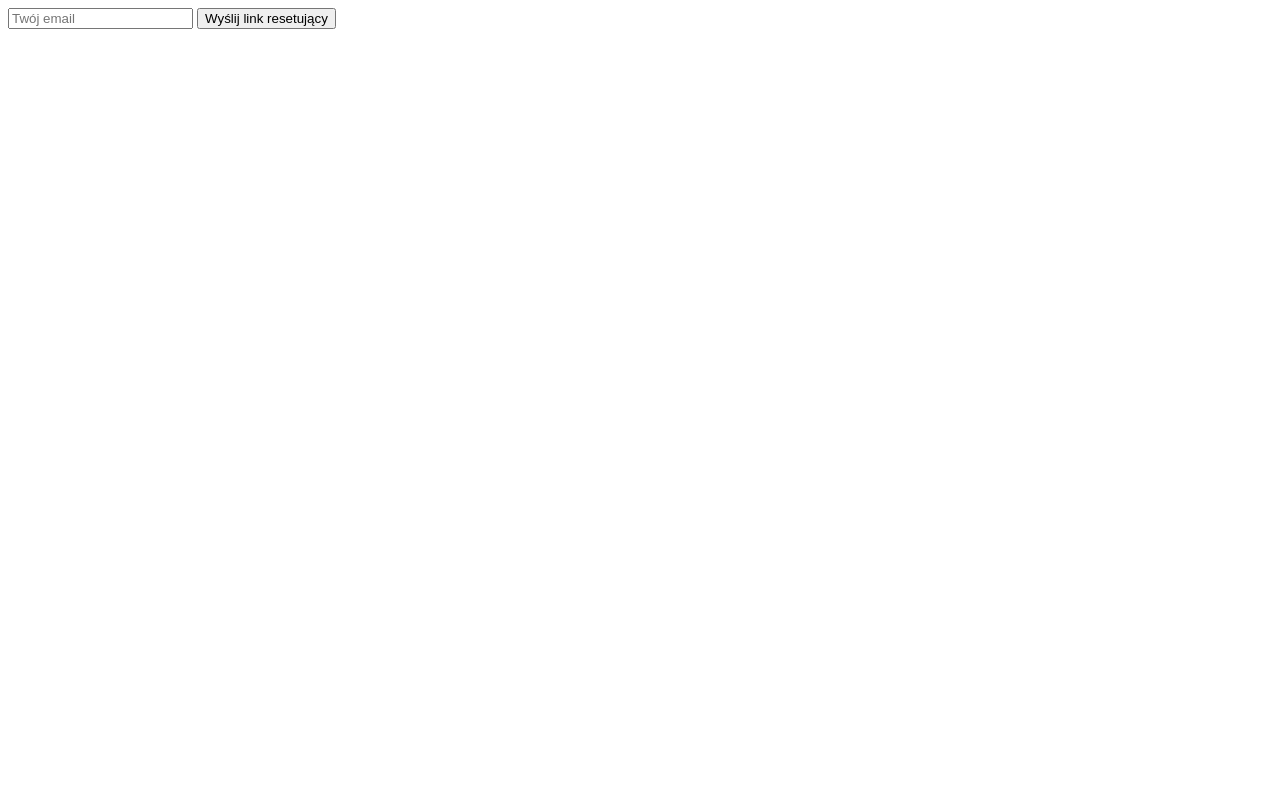
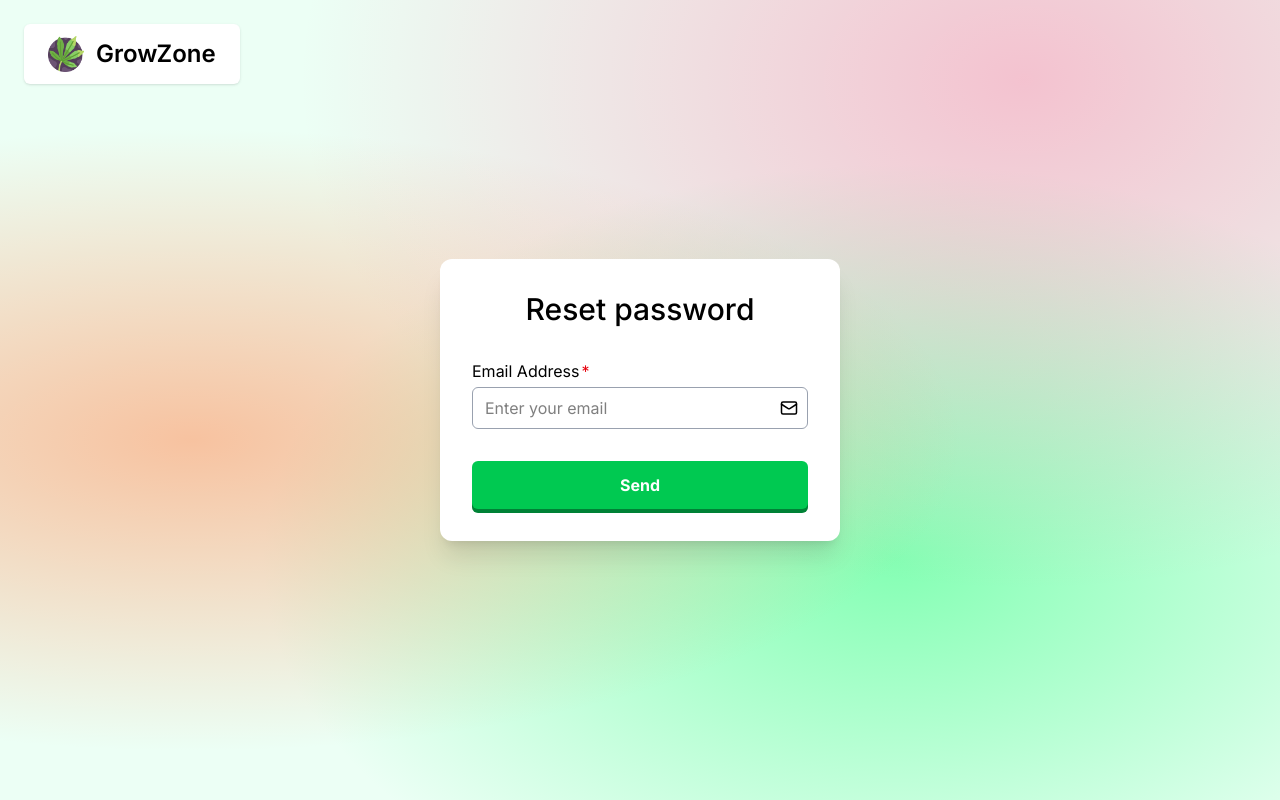
Before and after one commit to barteks79/growzone, a PHP site: page /growzone/reset_request.php in a window 1280 px wide. Run offline with PHP 8.4, Linux system fonts and the light colour scheme; some libraries are stand-ins or nearby versions.

Commit message:
frontend: dodano UI do reset_request.php

```diff
--- a/pages/sign-in/reset_request.php
+++ b/pages/sign-in/reset_request.php
@@ -18,7 +18,7 @@ if ($_SERVER['REQUEST_METHOD'] === 'POST') {
     $user = $stmt->get_result()->fetch_assoc();
 
     if (!$user) {
-        echo "Jeśli konto istnieje, wysłaliśmy wiadomość.";
+        header('Location: ./reset_request.php?email=notfound');
         exit;
     }
 
@@ -105,15 +105,87 @@ if ($_SERVER['REQUEST_METHOD'] === 'POST') {
 
         $mail->send();
         echo "Wysłano wiadomość e-mail z linkiem do resetu.";
+        header('Location: ./reset_request.php?email=sent');
     } catch (Exception $e) {
         echo "Błąd wysyłania: {$mail->ErrorInfo}";
+        header("Location: ./reset_request.php?email=$mail->ErrorInfo");
     }
 }
 
 ?>
 
-<!-- HTML formularza -->
-<form method="POST">
-    <input type="email" name="email" required placeholder="Twój email">
-    <button type="submit">Wyślij link resetujący</button>
-</form>
+<!DOCTYPE html>
+<html lang="en">
+<head>
+    <meta charset="UTF-8" />
+    <meta name="viewport" content="width=device-width, initial-scale=1.0" />
+    <title>Reset Password | GrowZone</title>
+
+    <link rel="shortcut icon" href="../../public/images/icon.png" />
+    <link rel="stylesheet" href="./styles.css" />
+
+    <script src="https://unpkg.com/@tailwindcss/browser@4.1.7"></script>
+    <script src="https://unpkg.com/lucide@0.511.0"></script>
+    <script src="./script.js" defer></script>
+</head>
+
+<body class="font-[Inter]">
+    <div class="relative h-dvh">
+        <div class="primary-radial-background absolute inset-0 -z-[1]"></div>
+
+        <a href="../home/index.php" class="absolute top-6 left-6 bg-white rounded-md shadow-sm px-6 py-3">
+            <div class="flex items-center gap-3 group">
+                <img src="../../public/images/icon.png" alt="growzone icon" width="36" height="36" />
+                <span class="text-2xl font-semibold group-hover:text-emerald-600 transition">GrowZone</span>
+            </div>
+        </a>
+        <div class="h-full grid place-items-center">
+            <main class="bg-white rounded-xl shadow-xl px-8 py-8 min-w-[25rem] flex flex-col items-center">
+                <h2 class="text-3xl font-medium mb-8">Reset password</h2>
+
+                <form method="POST" class="grid gap-3 w-full">
+                    <div class="grid gap-1 mb-3">
+                        <label for="email" class="flex gap-0.5">
+                            <span>Email Address</span>
+                            <span class="text-red-600">*</span>
+                        </label>
+
+                        <div class="relative">
+                            <input type="email" name="email" id="email" placeholder="Enter your email" class="border border-gray-400 p-2 pl-3 rounded-md w-full" />
+                            <div class="absolute right-0.5 bottom-1 p-2">
+                                <i data-lucide="mail" class="size-[18px]"></i>
+                            </div>
+                        </div>
+
+                        <span class="text-red-600 text-sm">
+                            <?php
+                                if (isset($_GET['email']) && $_GET['email'] !== 'sent') {
+                                    if ($_GET['email'] === 'notfound') {
+                                        echo "Ten adres email nie istnieje!";
+                                    } else {
+                                        echo "Coś poszło nie tak! Spróbuj ponownie później.";
+                                    }
+                                }
+                            ?>
+                        </span>
+
+                        <span class="text-green-600 text-sm">
+                            <?php
+                                if (isset($_GET['email']) && $_GET['email'] === 'sent') {
+                                    echo "Mail został wysłany! Sprawdź swoją skrzynkę.";
+                                }
+                            ?>
+                        </span>
+                    </div>
+
+                    <button type="submit" class="cursor-pointer rounded-md bg-green-500 py-3 font-bold text-white shadow-xs transition hover:brightness-110 [box-shadow:0_4px_0_0_var(--color-green-700)] active:translate-y-[4px] active:shadow-none">Send</button>
+                </form>
+            </main>
+        </div>
+    </div>
+
+    <script>
+        lucide.createIcons();
+    </script>
+</body>
+</html>
```
